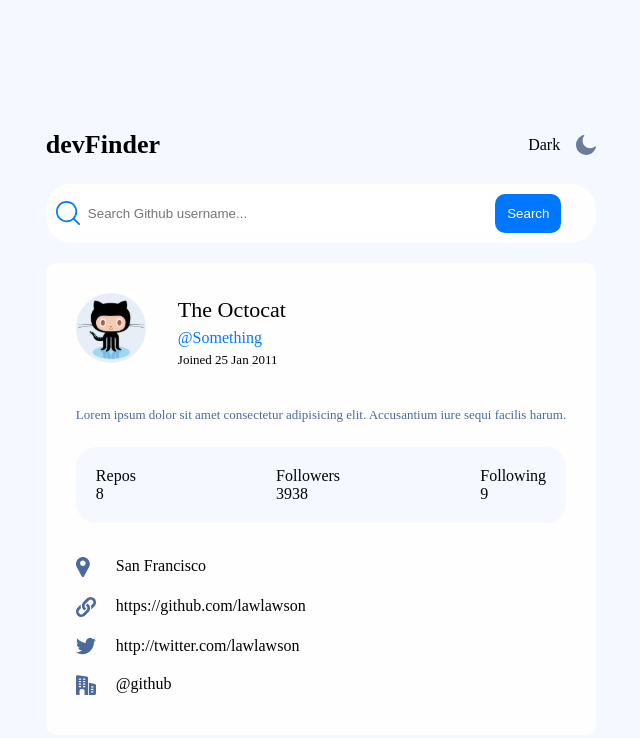
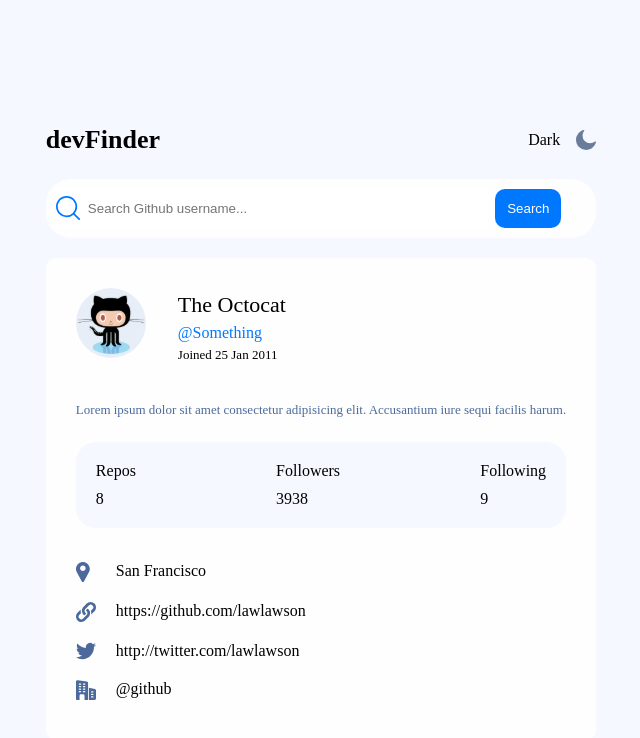
Before and after one commit to lawlawson/github-user-search, a React (Vite) app: page / in a window 1280 px wide. Shown: the top 738 px of the page, without its empty margins (319-959 px from the left). Built offline with nearby package versions, Linux system fonts and the light colour scheme.

Commit message:
styling of stats section

```diff
--- a/src/components/Stats.jsx
+++ b/src/components/Stats.jsx
@@ -3,15 +3,15 @@ import styles from './Stats.module.css';
 const Stats = () => {
   return (
     <div className={styles['container']}>
-      <div>
+      <div className={styles['repos']}>
         <p>Repos</p>
         <h2>8</h2>
       </div>
-      <div>
+      <div className={styles['followers']}>
         <p>Followers</p>
         <h2>3938</h2>
       </div>
-      <div>
+      <div className={styles['following']}>
         <p>Following</p>
         <h2>9</h2>
       </div>
--- a/src/components/Stats.module.css
+++ b/src/components/Stats.module.css
@@ -6,3 +6,15 @@
   padding: 20px;
   border-radius: 20px;
 }
+
+.repos p {
+  padding-bottom: 10px;
+}
+
+.followers p {
+  padding-bottom: 10px;
+}
+
+.following p {
+  padding-bottom: 10px;
+}
```
